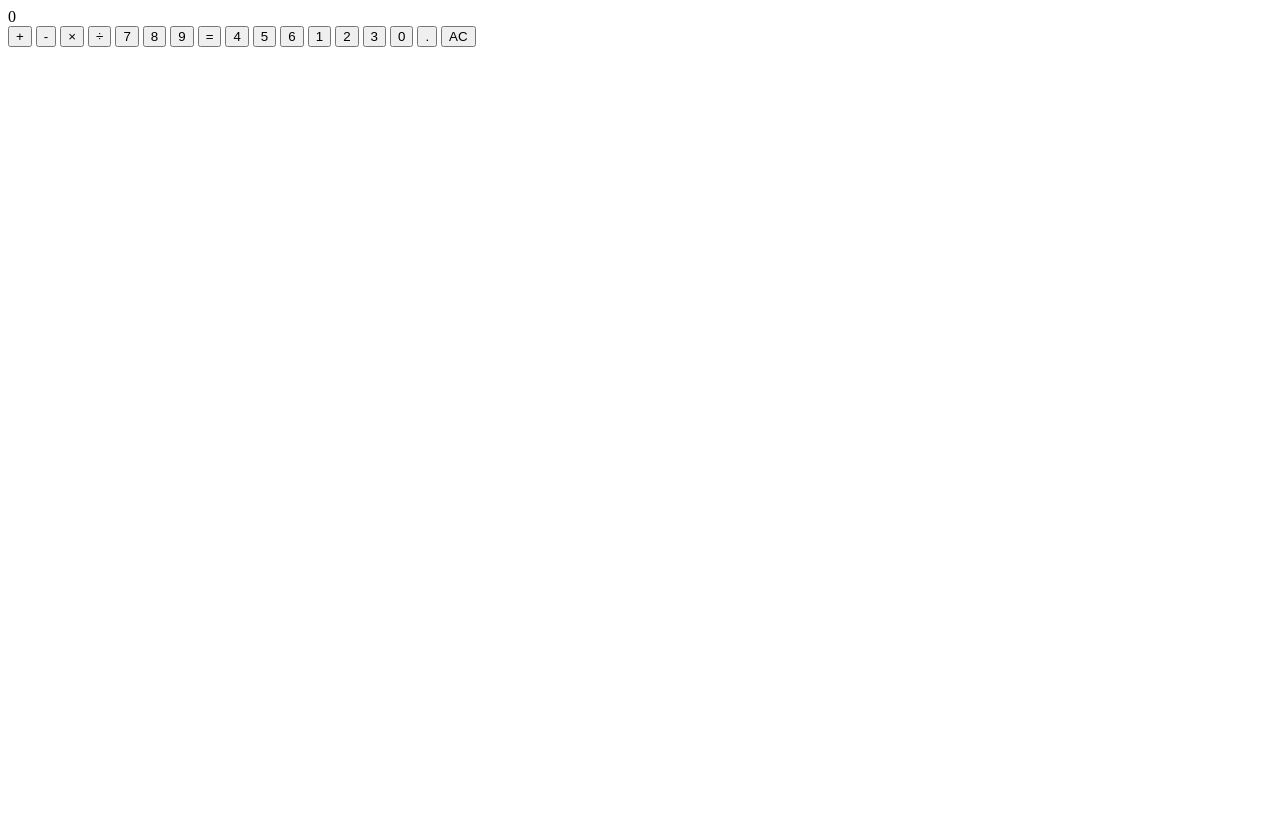
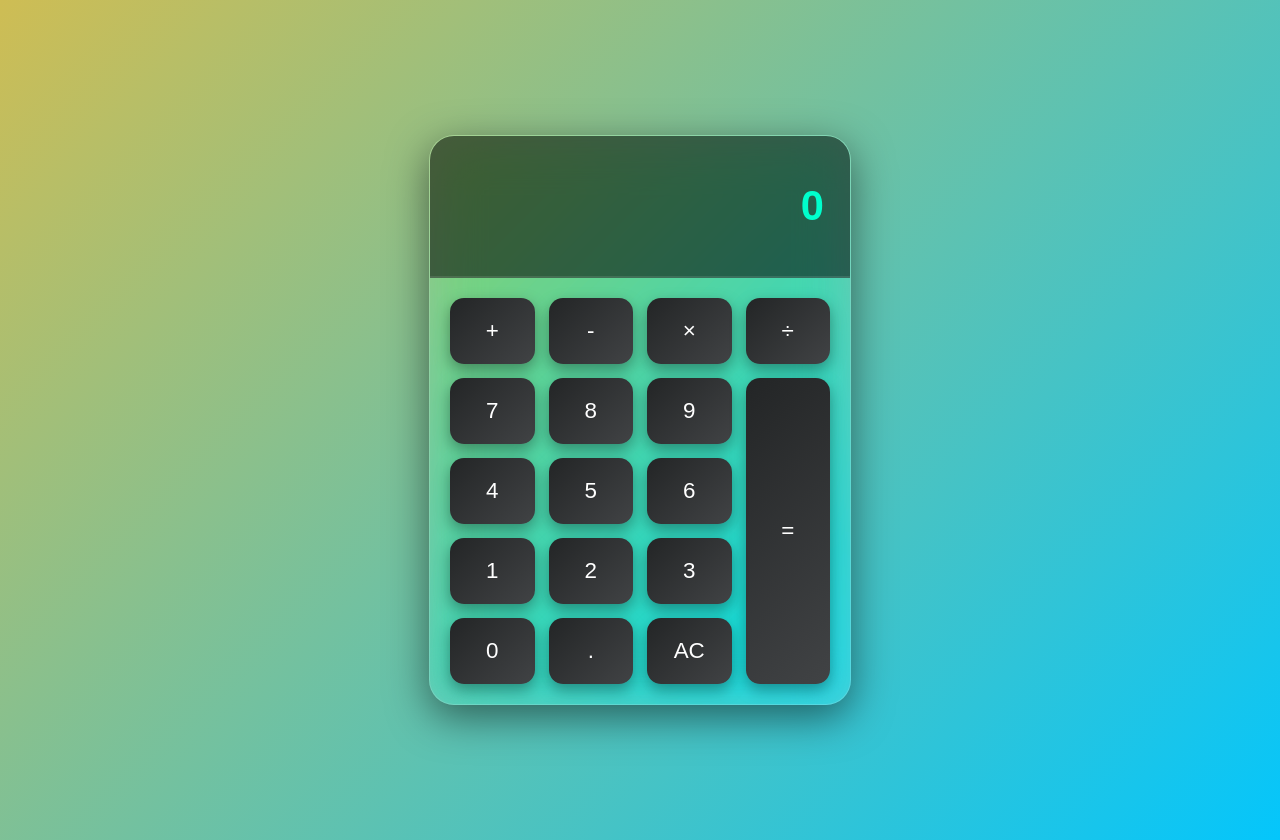
Before and after one commit to JihanChowdhury334/fantastic-js-calculator, a plain HTML site: page index.html in a window 1280 px wide. Before the commit the page ends 800 px from the top, so only its background shows below. Drawn offline with Linux system fonts and the light colour scheme.

Commit message:
Update index.html

```diff
--- a/index.html
+++ b/index.html
@@ -1,5 +1,13 @@
+<!DOCTYPE html>
+<html lang="en">
+<head>
+  <meta charset="UTF-8" />
+  <meta name="viewport" content="width=device-width, initial-scale=1.0" />
+  <title>Modern Calculator</title>
+  <link rel="stylesheet" href="style.css" />
+</head>
+<body>
   <div class="calculator">
-
     <div class="display">0</div>
     <div class="keys">
       <button class="key--operator" data-action="add">+</button>
@@ -19,9 +27,8 @@
       <button>0</button>
       <button data-action="decimal">.</button>
       <button data-action="clear">AC</button>
-
     </div>
-
-
-
   </div>
+  <script src="script.js"></script>
+</body>
+</html>
```
Lines whose indentation alone changed are shown as unchanged.
